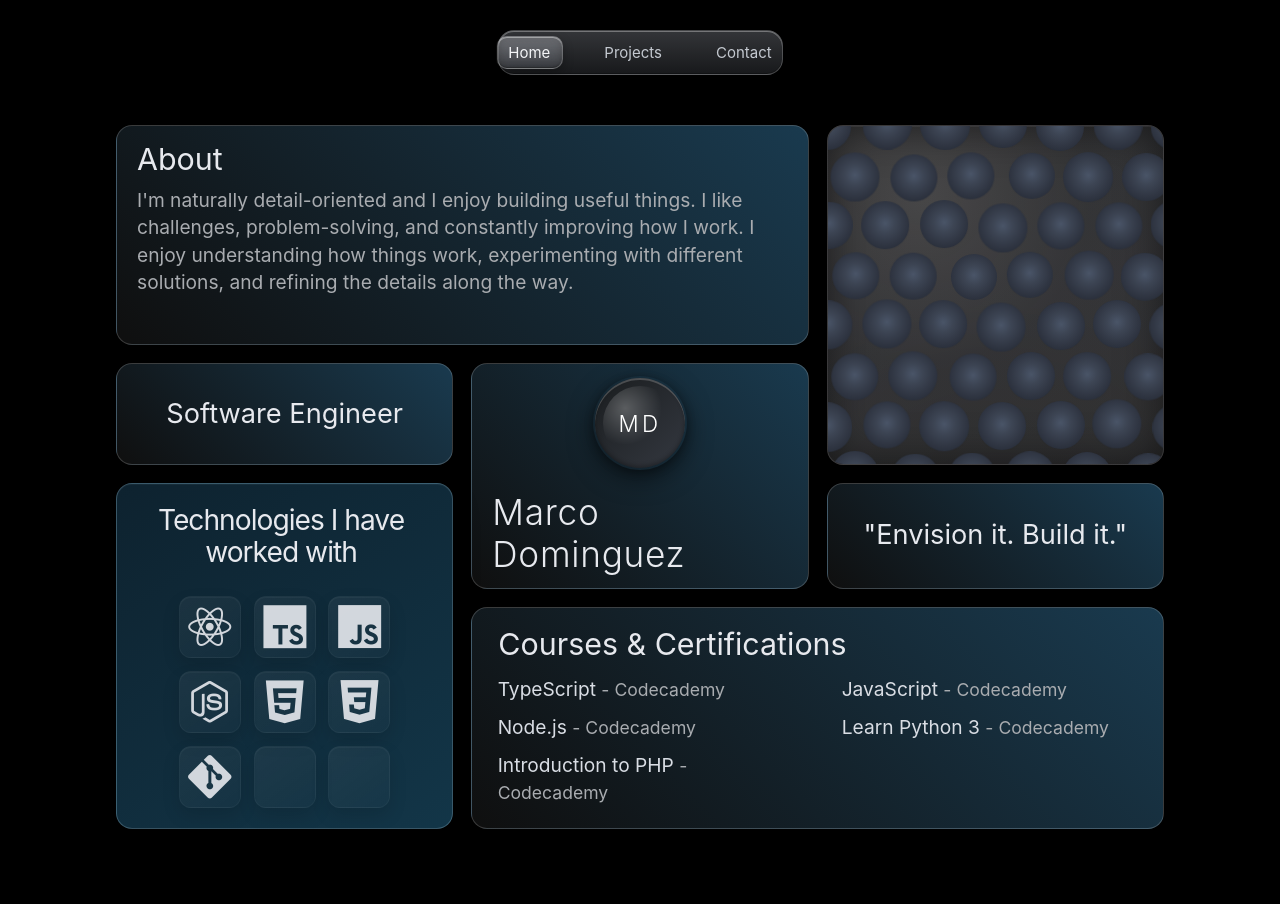
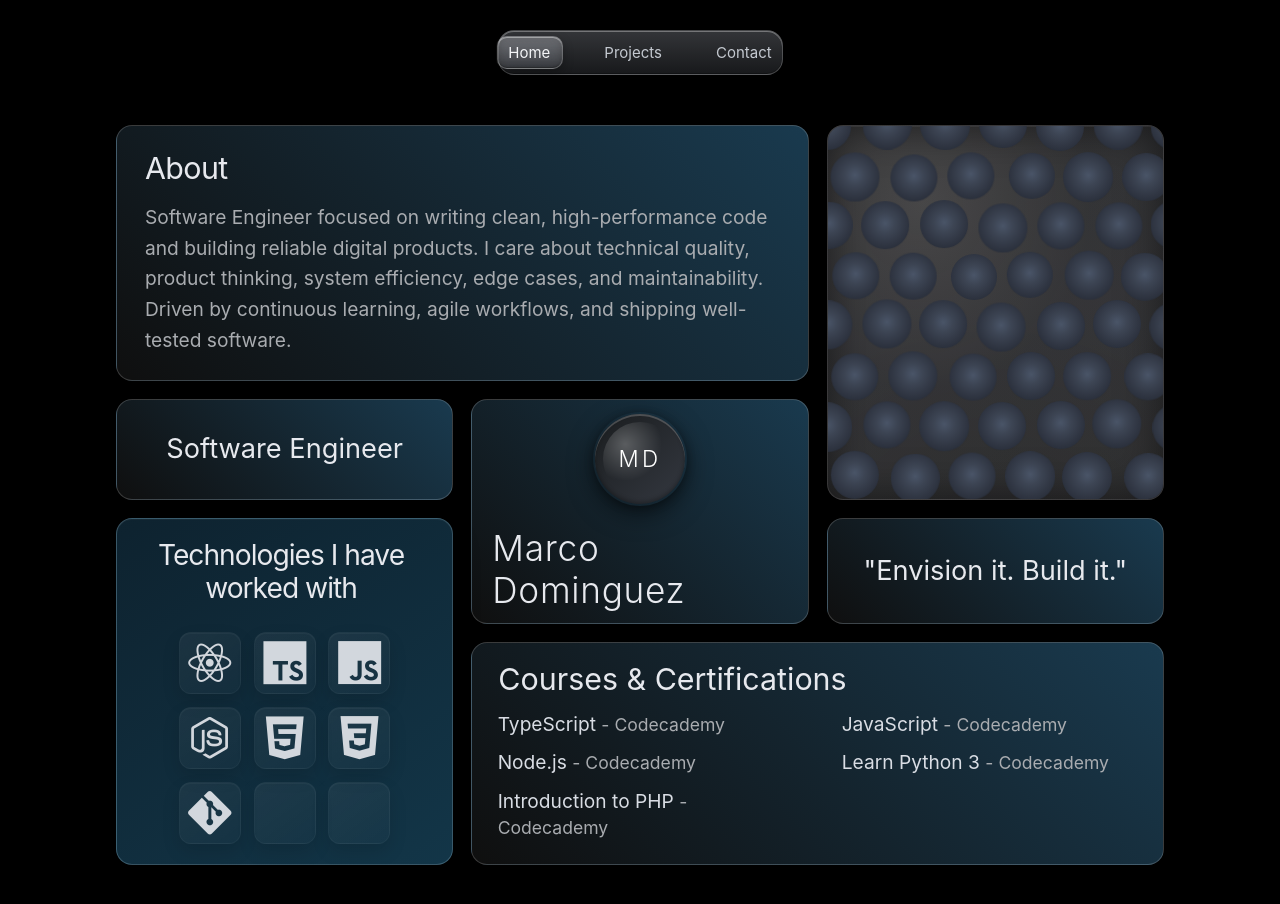
Before and after one commit to Marcodggz/portfolio, a React (Vite) app: page / in a window 1280 px wide. Before the commit the page ends 869 px from the top, so only its background shows below. Built offline with nearby package versions, Linux system fonts and the light colour scheme.

Commit message:
content(about): refine software engineer summary

```diff
--- a/src/components/home/AboutMe/AboutMe.module.css
+++ b/src/components/home/AboutMe/AboutMe.module.css
@@ -1,7 +1,7 @@
 .aboutMe {
   display: flex;
   flex-direction: column;
-  gap: 10px;
+  gap: 16px;
   align-items: flex-start;
   height: 100%;
   background: linear-gradient(
@@ -11,7 +11,7 @@
   );
   border: 1px solid rgba(255, 255, 255, 0.18);
   border-radius: 16px;
-  padding: 15px 20px;
+  padding: 24px 28px;
   color: #e7e9ee;
   box-sizing: border-box;
 }
@@ -20,6 +20,7 @@
   margin: 0;
   font-size: 1.9rem;
   font-weight: 400;
+  letter-spacing: -0.02em;
 }
 
 .aboutMe p {
@@ -27,7 +28,8 @@
   font-size: 1.2rem;
   font-weight: 400;
   color: #a9acb0;
-  line-height: 1.43;
+  line-height: 1.6;
+  max-width: 100%;
 }
 
 @media (max-width: 600px) {
--- a/src/components/home/AboutMe/AboutMe.tsx
+++ b/src/components/home/AboutMe/AboutMe.tsx
@@ -6,10 +6,11 @@ const AboutMe: React.FC = () => {
     <section className={styles.aboutMe} aria-labelledby="about-heading">
       <h2 id="about-heading">About</h2>
       <p>
-        I'm naturally detail-oriented and I enjoy building useful things. I like
-        challenges, problem-solving, and constantly improving how I work. I
-        enjoy understanding how things work, experimenting with different
-        solutions, and refining the details along the way.
+        Software Engineer focused on writing clean, high-performance code and
+        building reliable digital products. I care about technical quality,
+        product thinking, system efficiency, edge cases, and maintainability.
+        Driven by continuous learning, agile workflows, and shipping well-tested
+        software.
       </p>
     </section>
   );
```
